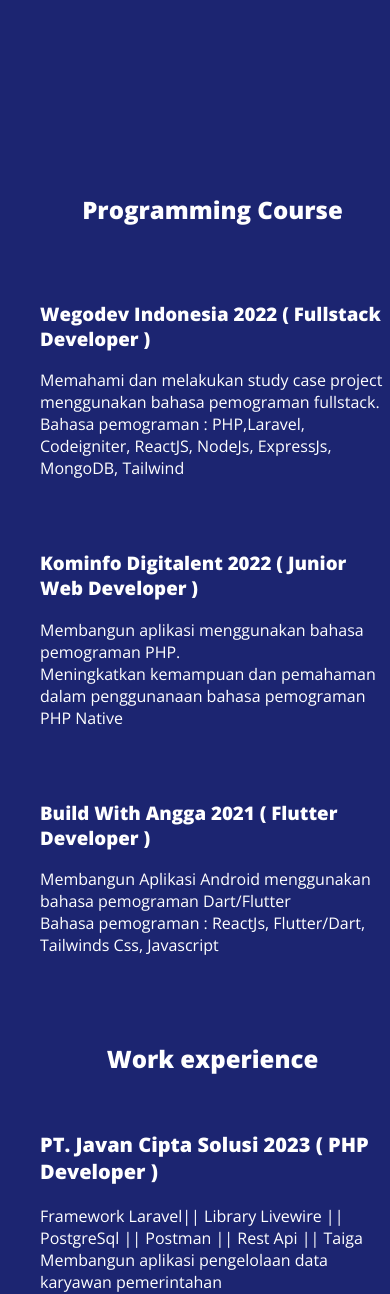
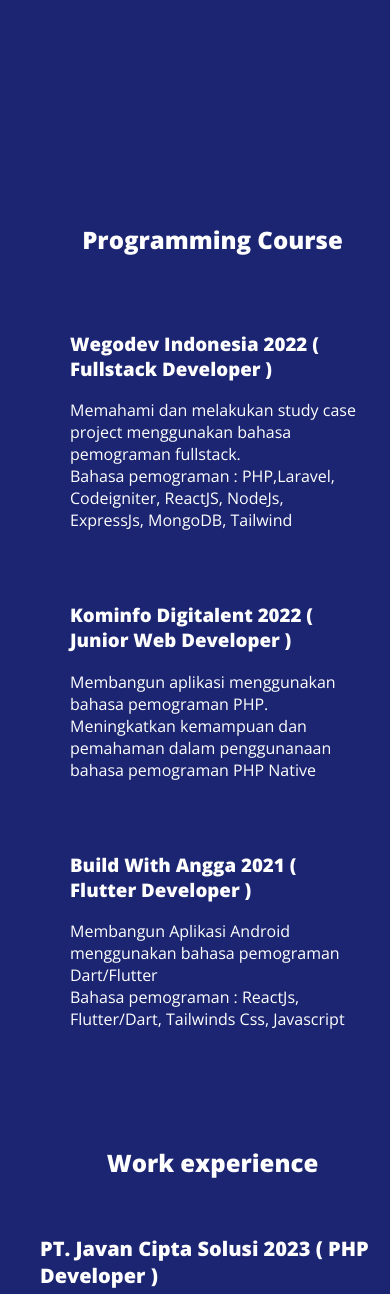
Before and after one commit to Farhannovaal/farhannovaal, a PHP site: page / in a window 390 px wide. Shown: the part 4713-6007 px from the top of the page. Run offline with PHP 8.4, Linux system fonts and the light colour scheme; some libraries are stand-ins or nearby versions.

Commit message:
Update Terbaru

```diff
--- a/css/edit.css
+++ b/css/edit.css
@@ -701,7 +701,7 @@
     align-items: center;
     text-align: left;
     margin: 0;
-    padding: 0;
+    padding: 30px;
     gap: 20px;
   }
 
```
